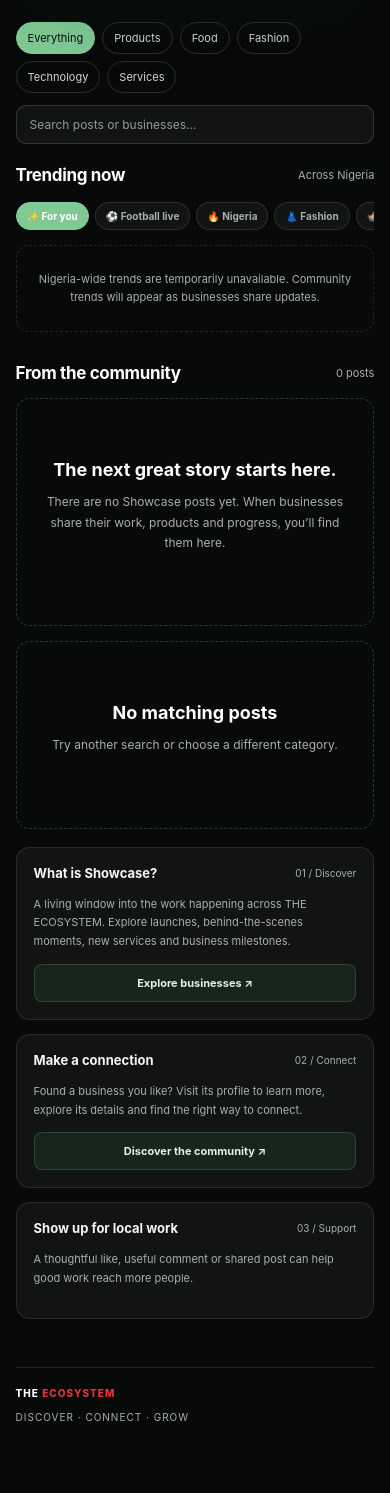
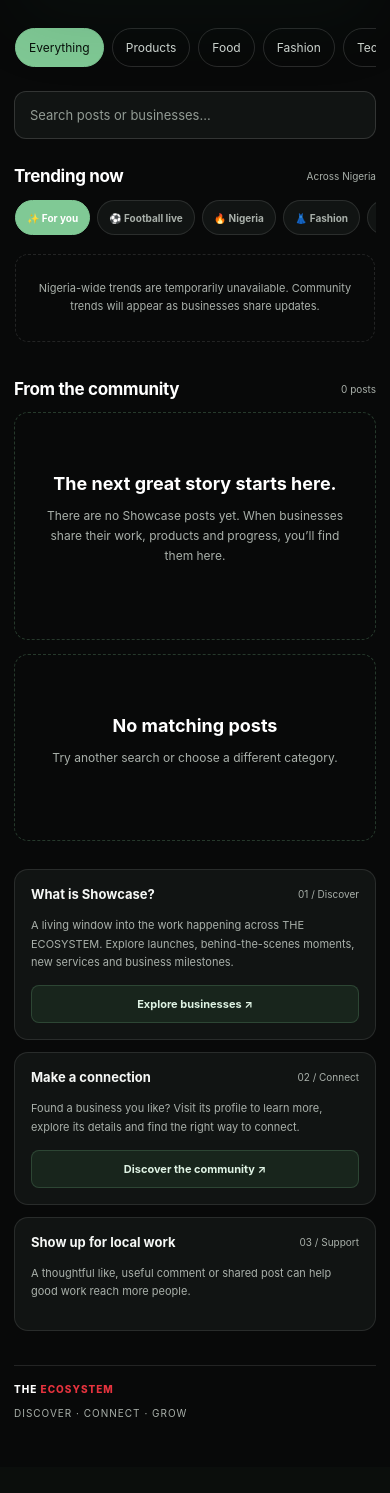
Before and after one commit to franon-x/the-ecosystem, a Flask app: page /showcase in a window 390 px wide. Shown: the part 509-2002 px from the top of the page. After the commit the page ends 1926 px from the top, so only its background shows below. Run offline with Flask 3, Linux system fonts and the light colour scheme; data comes from the database, SQL or seed files in the repository; data that the repository does not hold is empty; some libraries are stand-ins or nearby versions.

Commit message:
showcase_feed.html

```diff
--- a/templates/showcase_feed.html
+++ b/templates/showcase_feed.html
@@ -275,6 +275,212 @@ body{background:var(--bg);color:#f5f7f5}
 .media-grid.single img,
 .media-grid.single video{
   border:1px solid rgba(255,255,255,.95);
+}
+
+
+
+/* MOBILE SHOWCASE CLEANUP — spacious, calm and readable */
+@media (max-width: 760px) {
+  .wrap {
+    width: min(100% - 32px, 560px);
+    padding: 18px 0 48px;
+  }
+
+  .topbar {
+    min-height: 64px;
+    height: auto;
+    padding: 10px 16px;
+    gap: 12px;
+  }
+  .logo { font-size: 13px; letter-spacing: .035em; }
+  .nav-right { flex: 0 0 auto; }
+  .share-cta {
+    display: inline-flex;
+    align-items: center;
+    justify-content: center;
+    min-height: 40px;
+    padding: 9px 12px;
+    border-radius: 10px;
+    font-size: 11px;
+    white-space: nowrap;
+  }
+
+  .hero {
+    display: flex;
+    flex-direction: column;
+    align-items: stretch;
+    justify-content: flex-end;
+    gap: 20px;
+    min-height: 0;
+    padding: 112px 20px 20px;
+    margin: 0 0 26px;
+    border-radius: 20px;
+  }
+  .hero-video { object-position: center; opacity: .58; }
+  .hero-shade {
+    background:
+      linear-gradient(0deg, rgba(5,8,6,.97) 0%, rgba(5,8,6,.82) 48%, rgba(5,8,6,.30) 100%);
+  }
+  .hero-copy { min-width: 0; }
+  .eyebrow {
+    font-size: 9px;
+    letter-spacing: .19em;
+    line-height: 1.5;
+    margin-bottom: 12px;
+  }
+  .hero h1 {
+    max-width: 100%;
+    font-size: clamp(39px, 10.5vw, 52px);
+    line-height: .99;
+    letter-spacing: -.055em;
+    margin: 0 0 15px;
+    overflow-wrap: normal;
+  }
+  .hero p {
+    max-width: 100%;
+    font-size: 13px;
+    line-height: 1.75;
+  }
+  .hero-note {
+    width: 100%;
+    max-width: none;
+    padding: 14px 15px;
+    border: 1px solid rgba(255,255,255,.17);
+    border-left: 3px solid var(--green);
+    border-radius: 12px;
+    background: rgba(12,17,13,.82);
+    font-size: 12px;
+    line-height: 1.65;
+  }
+  .hero-note strong {
+    font-size: 13px;
+    line-height: 1.45;
+    margin-bottom: 5px;
+  }
+
+  .toolbar {
+    display: flex;
+    flex-direction: column;
+    align-items: stretch;
+    gap: 15px;
+    margin: 0 0 27px;
+  }
+  .filters {
+    display: flex;
+    flex-wrap: nowrap;
+    gap: 8px;
+    overflow-x: auto;
+    overflow-y: hidden;
+    padding: 2px 1px 9px;
+    margin: 0;
+    scrollbar-width: none;
+    -webkit-overflow-scrolling: touch;
+  }
+  .filters::-webkit-scrollbar { display: none; }
+  .filter {
+    flex: 0 0 auto;
+    min-height: 39px;
+    padding: 9px 15px;
+    font-size: 12px;
+  }
+  .search {
+    width: 100%;
+    min-height: 48px;
+    padding: 13px 15px;
+    border-radius: 12px;
+    font-size: 13px;
+  }
+
+  .content {
+    display: flex;
+    flex-direction: column;
+    gap: 28px;
+  }
+  .trending-column {
+    order: 0;
+    width: 100%;
+    min-width: 0;
+    position: static;
+  }
+  .community-column {
+    order: 1;
+    width: 100%;
+    min-width: 0;
+  }
+  .sidebar {
+    order: 2;
+    width: 100%;
+    display: grid;
+    grid-template-columns: 1fr;
+    gap: 12px;
+  }
+  .feed-heading {
+    gap: 12px;
+    align-items: center;
+    margin: 0 0 13px;
+  }
+  .feed-heading h2 { font-size: 17px; }
+  .count { font-size: 10px; white-space: nowrap; }
+
+  .trend-categories {
+    gap: 7px;
+    padding: 1px 1px 10px;
+    margin-bottom: 8px;
+    scrollbar-width: none;
+  }
+  .trend-categories::-webkit-scrollbar { display: none; }
+  .trend-category {
+    min-height: 35px;
+    padding: 8px 11px;
+    font-size: 10px;
+  }
+  .trending-panel {
+    display: flex;
+    gap: 11px;
+    max-height: none;
+    overflow-x: auto;
+    overflow-y: hidden;
+    padding: 1px 1px 9px;
+    scroll-snap-type: x mandatory;
+    scrollbar-width: none;
+    -webkit-overflow-scrolling: touch;
+  }
+  .trending-panel::-webkit-scrollbar { display: none; }
+  .trending-card {
+    flex: 0 0 min(84%, 330px);
+    min-height: 108px;
+    margin: 0;
+    padding: 12px;
+    scroll-snap-align: start;
+  }
+  .trending-thumb { width: 78px; height: 82px; }
+  .trending-caption { -webkit-line-clamp: 2; }
+
+  .community-column .grid { gap: 14px; }
+  .post { border-radius: 14px; }
+  .business { padding: 14px; }
+  .media-grid img, .media-grid video { height: clamp(180px, 58vw, 260px); }
+  .media-grid.single img, .media-grid.single video {
+    height: auto;
+    max-height: 430px;
+  }
+  .body { padding: 14px; }
+  .caption { font-size: 13px; line-height: 1.7; }
+  .comments { padding: 0 14px 14px; }
+  .side-card { padding: 16px; }
+  .footer { margin-top: 34px; padding-top: 17px; }
+}
+
+@media (max-width: 390px) {
+  .wrap { width: calc(100% - 28px); }
+  .topbar { padding-left: 14px; padding-right: 14px; }
+  .logo { font-size: 12px; }
+  .share-cta { font-size: 10px; padding: 8px 10px; }
+  .hero { padding: 96px 17px 17px; gap: 17px; }
+  .hero h1 { font-size: clamp(37px, 10.7vw, 44px); }
+  .hero p { font-size: 12px; }
+  .hero-note { padding: 12px 13px; }
+  .filter { padding-left: 13px; padding-right: 13px; }
 }
 
 </style>
```
